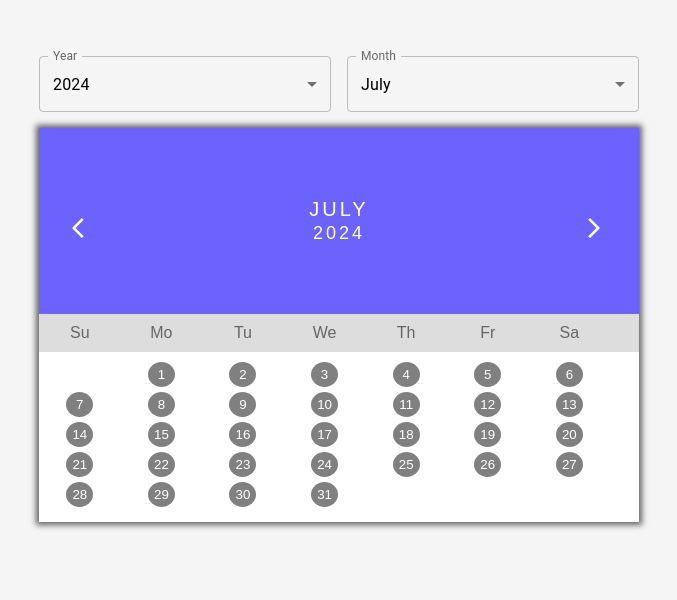
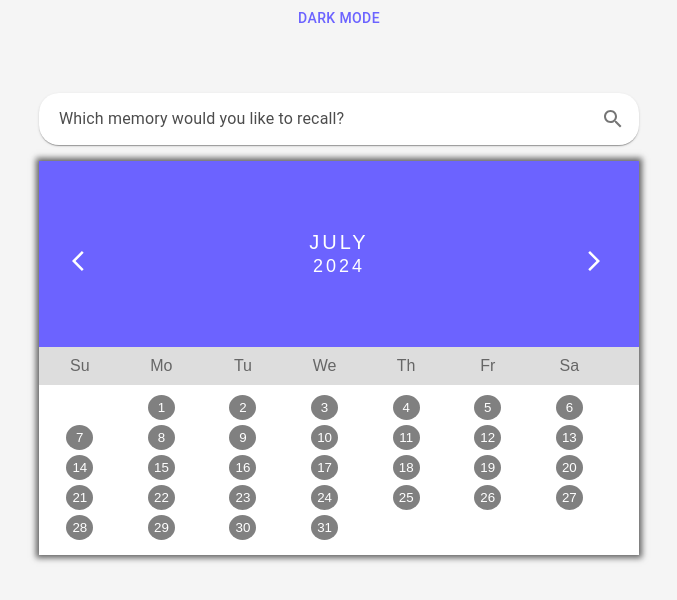
Before and after one commit to Mindwell-Smart-Diary/Mindwell, a React (Vite) app in the folder Client/: page /history in a window 1280 px wide. Shown: the top 600 px of the page, without its empty margins (301-978 px from the left). Built offline with nearby package versions, Linux system fonts and the light colour scheme.

Commit message:
search event

```diff
--- /dev/null
+++ b/Client/src/components/History/SearchInput/SearchInput.tsx
@@ -0,0 +1,30 @@
+import { IconButton, InputBase, Paper } from "@mui/material"
+import SearchIcon from '@mui/icons-material/Search';
+
+export const SearchInput = () => {
+    return (<Paper
+        component="form"
+        sx={{ my: 2, p: '4px', display: 'flex', borderRadius: 5, alignItems: 'center', width: '100%' }}
+    >
+        <InputBase
+            autoFocus
+            sx={{
+                ml: 2, flex: 1, textOverflow: 'ellipsis', input: {
+                    "&::placeholder": {
+                        opacity: 0.7,
+                    }
+                }
+            }}
+            placeholder="Which memory would you like to recall?"
+            inputProps={{
+                'aria-label': 'Which memory would you like to recall?',
+                style: {
+                    textOverflow: 'ellipsis'
+                }
+            }}
+        />
+        <IconButton type="button" sx={{ p: '10px' }} aria-label="search">
+            <SearchIcon />
+        </IconButton>
+    </Paper>)
+}
--- a/Client/src/components/History/index.ts
+++ b/Client/src/components/History/index.ts
@@ -1,3 +1,4 @@
 export * from "./Calendar/Calendar";
 export * from "./YearInput/YearInput";
 export * from "./MonthInput/MonthInput";
+export * from "./SearchInput/SearchInput";
--- a/Client/src/pages/History.tsx
+++ b/Client/src/pages/History.tsx
@@ -1,13 +1,14 @@
-import { Box } from "@mui/material";
+import { Box, Button } from "@mui/material";
 import { useMemo, useState } from "react";
 
 import { Month } from "@/types/enums/Month";
 import { CalendarDay } from "@/types/CalendarDay";
 import { getMonthCalendar } from "@/utilities/DateUtils";
-import { Calendar, YearInput, MonthInput } from "@/components/History";
-
+import { Calendar, SearchInput } from "@/components/History";
+import { useThemeMode } from "@/hooks/ThemeModeContext";
 
 export const History = () => {
+
   const currentDate = new Date();
   const currentYear: number = currentDate.getFullYear();
   const currentMonth: Month = currentDate.getMonth() + 1;
@@ -19,13 +20,13 @@ export const History = () => {
     return getMonthCalendar(selectedMonth, selectedYear).days;
   }, [selectedYear, selectedMonth]);
 
+  const { toggleDarkMode } = useThemeMode();
+
   return (
     <Box sx={{ display: 'flex', flexDirection: 'column', alignItems: 'center', justifyContent: 'center' }}>
+      <Button onClick={toggleDarkMode}>dark mode</Button>
       <Box sx={{ m: 5, maxWidth: '600px' }}>
-        <Box sx={{ my: 2, width: '100%', display: 'flex', gap: 2, justifyContent: 'space-between', alignItems: 'center' }}>
-          <YearInput year={selectedYear} setYear={(year: number) => setSelectedYear(year)} />
-          <MonthInput month={selectedMonth} setMonth={(month: Month) => setSelectedMonth(month)} />
-        </Box>
+        <SearchInput />
         <Calendar
           month={selectedMonth}
           year={selectedYear}
```
